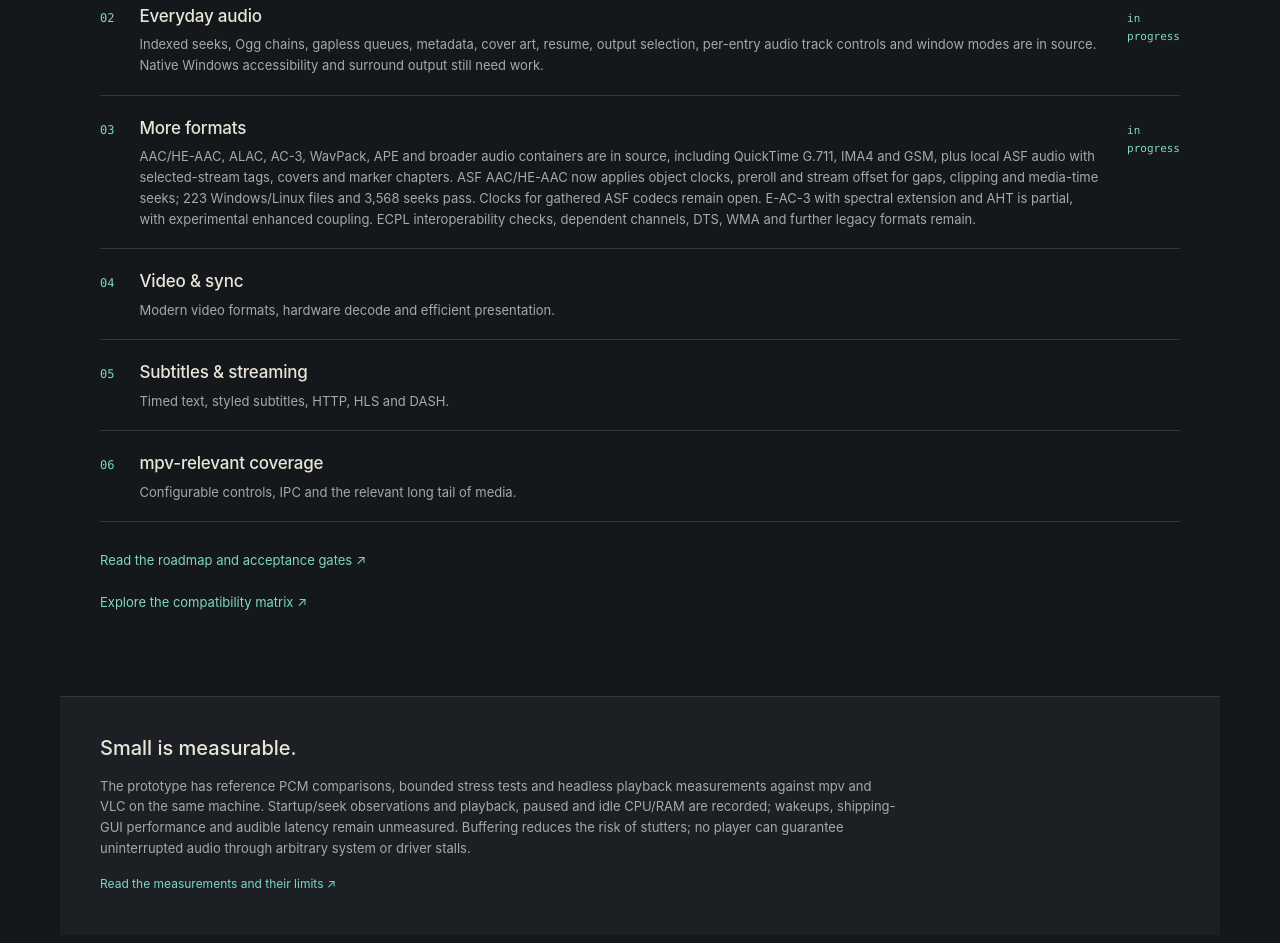
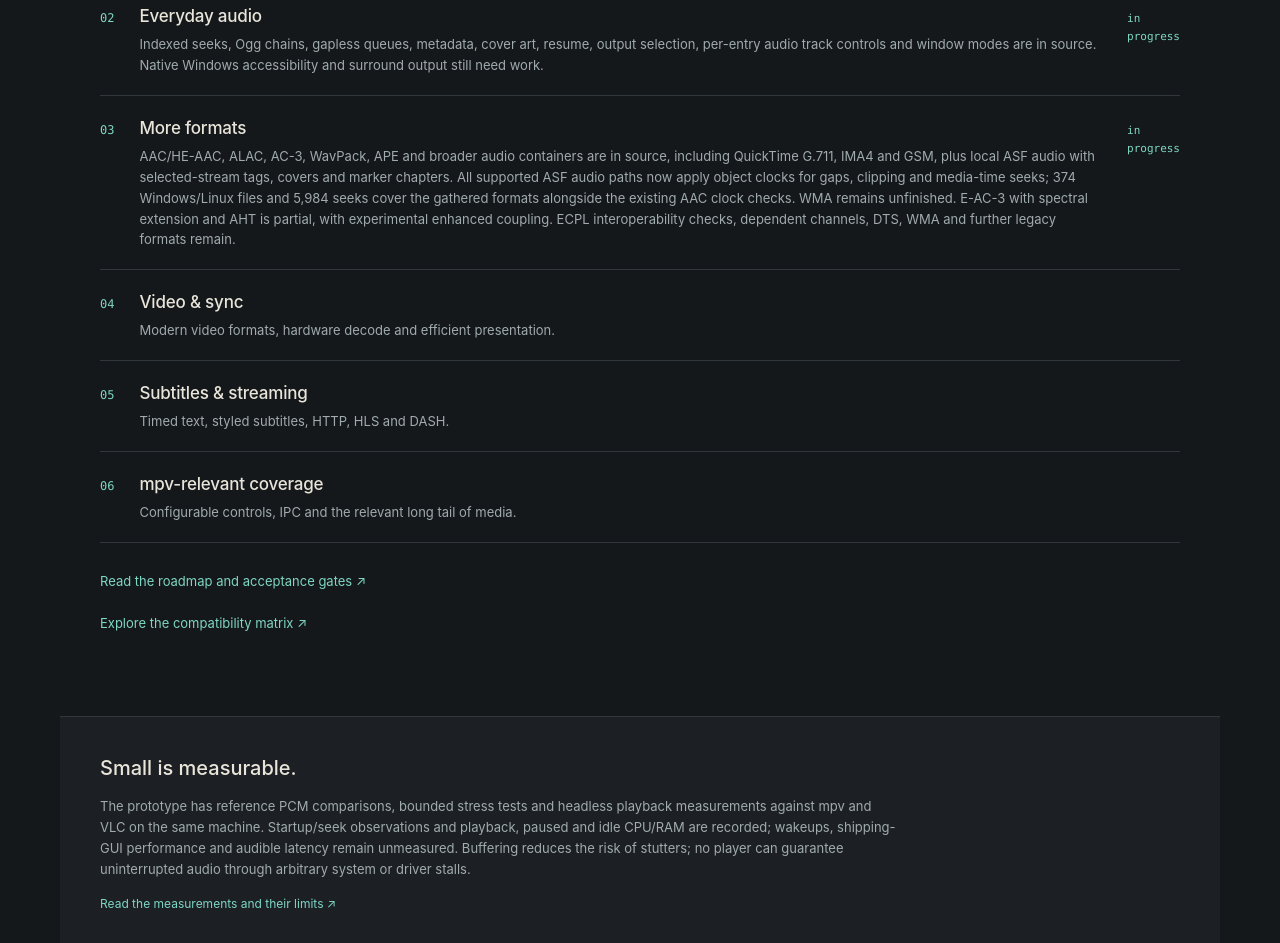
Before and after one commit to levkropp/lamp, a plain HTML site: page index.html in a window 1280 px wide. Shown: the part 2786-3729 px from the top of the page. Drawn offline with Linux system fonts and the light colour scheme.

Commit message:
Publish complete ASF audio clock coverage

```diff
--- a/index.html
+++ b/index.html
@@ -55,7 +55,7 @@
       <ol>
         <li><span>01</span><div><h3>Opus foundation</h3><p>Ogg family 0 playback and all 120 official vector checks pass.</p></div><em>done</em></li>
         <li><span>02</span><div><h3>Everyday audio</h3><p>Indexed seeks, Ogg chains, gapless queues, metadata, cover art, resume, output selection, per-entry audio track controls and window modes are in source. Native Windows accessibility and surround output still need work.</p></div><em>in progress</em></li>
-        <li><span>03</span><div><h3>More formats</h3><p>AAC/HE-AAC, ALAC, AC-3, WavPack, APE and broader audio containers are in source, including QuickTime G.711, IMA4 and GSM, plus local ASF audio with selected-stream tags, covers and marker chapters. ASF AAC/HE-AAC now applies object clocks, preroll and stream offset for gaps, clipping and media-time seeks; 223 Windows/Linux files and 3,568 seeks pass. Clocks for gathered ASF codecs remain open. E-AC-3 with spectral extension and AHT is partial, with experimental enhanced coupling. ECPL interoperability checks, dependent channels, DTS, WMA and further legacy formats remain.</p></div><em>in progress</em></li>
+        <li><span>03</span><div><h3>More formats</h3><p>AAC/HE-AAC, ALAC, AC-3, WavPack, APE and broader audio containers are in source, including QuickTime G.711, IMA4 and GSM, plus local ASF audio with selected-stream tags, covers and marker chapters. All supported ASF audio paths now apply object clocks for gaps, clipping and media-time seeks; 374 Windows/Linux files and 5,984 seeks cover the gathered formats alongside the existing AAC clock checks. WMA remains unfinished. E-AC-3 with spectral extension and AHT is partial, with experimental enhanced coupling. ECPL interoperability checks, dependent channels, DTS, WMA and further legacy formats remain.</p></div><em>in progress</em></li>
         <li><span>04</span><div><h3>Video &amp; sync</h3><p>Modern video formats, hardware decode and efficient presentation.</p></div></li>
         <li><span>05</span><div><h3>Subtitles &amp; streaming</h3><p>Timed text, styled subtitles, HTTP, HLS and DASH.</p></div></li>
         <li><span>06</span><div><h3>mpv-relevant coverage</h3><p>Configurable controls, IPC and the relevant long tail of media.</p></div></li>
```
